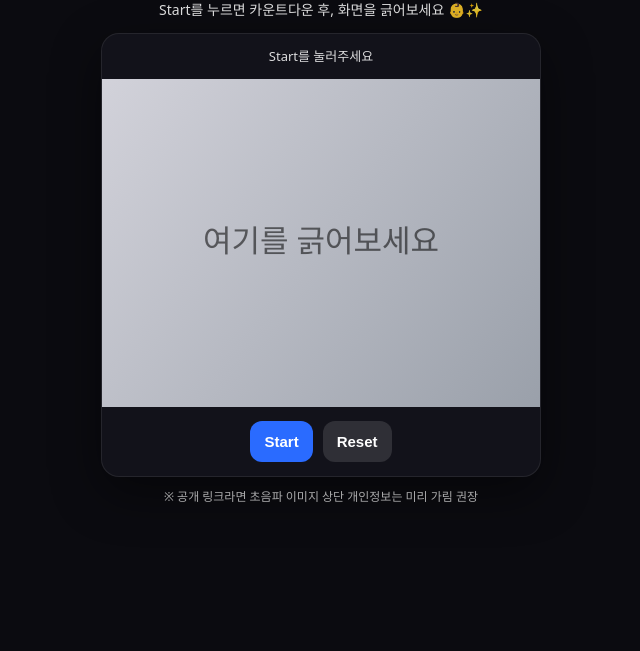
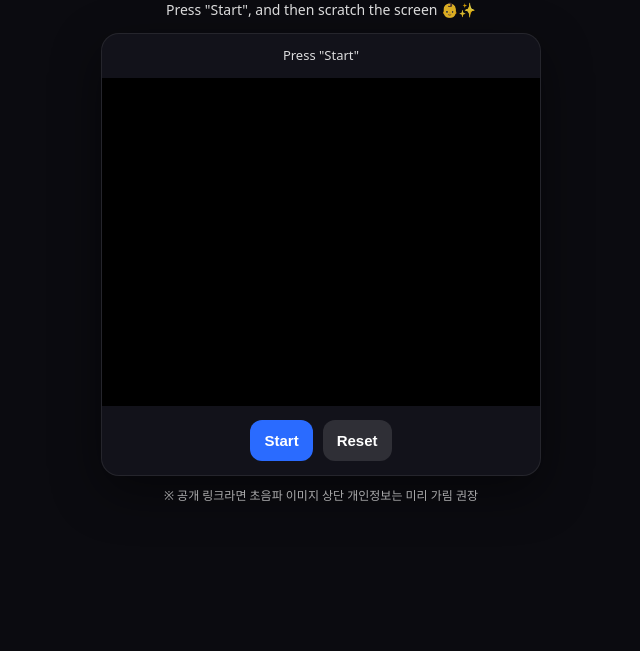
Before and after one commit to sang1001z-ship-it/gender-reveal, a plain HTML site: page index.html in a window 1280 px wide. Shown: the part 185-836 px from the top of the page, without its empty margins (319-959 px from the left). Drawn offline with Linux system fonts and the light colour scheme.

Commit message:
Update index.html

```diff
--- a/index.html
+++ b/index.html
@@ -83,12 +83,12 @@
 <body>
   <div class="wrap">
     <h1>Gender Reveal</h1>
-    <p class="sub">Start를 누르면 카운트다운 후, 화면을 긁어보세요 👶✨</p>
+    <p class="sub">Press "Start", and then scratch the screen 👶✨</p>
 
     <div class="card">
       <div class="topbar">
         <div class="countdown" id="countdown">3</div>
-        <div class="hint" id="hint">Start를 눌러주세요</div>
+        <div class="hint" id="hint">Press "Start"</div>
       </div>
 
       <div class="stage" id="stage">
@@ -152,7 +152,7 @@
     ctx.textAlign = "center";
     ctx.textBaseline = "middle";
     ctx.font = `${Math.floor(canvas.width/14)}px system-ui, -apple-system, Segoe UI, Roboto, Noto Sans KR, sans-serif`;
-    ctx.fillText("여기를 긁어보세요", canvas.width/2, canvas.height/2);
+    ctx.fillText("Scratch here", canvas.width/2, canvas.height/2);
 
     overlayEl.classList.remove("show");
     resultText.classList.remove("show");
@@ -160,7 +160,7 @@
 
   function resetAll(){
     enabled = false;
-    hintEl.textContent = "Start를 눌러주세요";
+    hintEl.textContent = "Press "Start"";
     countdownEl.style.display = "none";
     resultText.classList.remove("show");
     setBackground();
```
